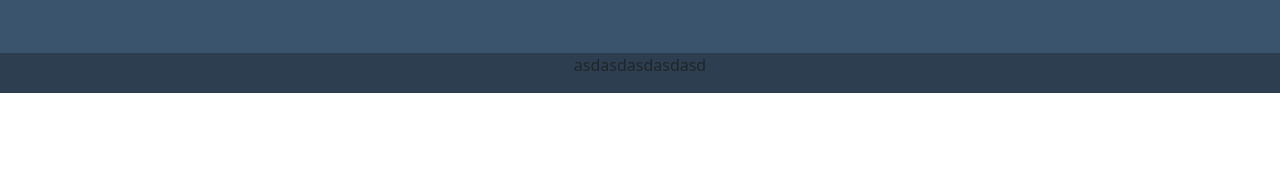
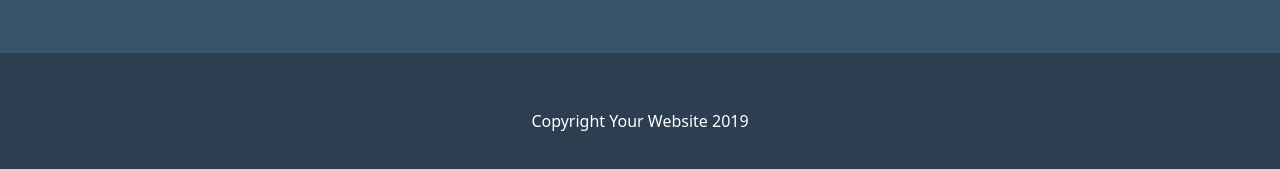
Before and after one commit to Giovanni-Palmitessa/html-css-bootstrap-freelancer, a plain HTML site: page index.html in a window 1280 px wide. Shown: the part 2329-2498 px from the top of the page. Before the commit the page ends 2422 px from the top, so only its background shows below. Drawn offline with nearby package versions, Linux system fonts and the light colour scheme.

Commit message:
complete footer bottom

```diff
--- a/assets/style.css
+++ b/assets/style.css
@@ -54,4 +54,6 @@ nav{
 
 .footer-bottom{
     background-color: #2C3E50;
+    padding-top: 56px;
+    padding-bottom: 56px;
 }
--- a/index.html
+++ b/index.html
@@ -233,10 +233,10 @@
         </section>
 
         <section class="footer-bottom">
-            <div class="container container-md">
-                <div class="row text-center">
+            <div class="container">
+                <div class="row text-center text-white">
                     <div class="col-12">
-                        <p>asdasdasdasdasd</p>
+                        <p>Copyright Your Website 2019</p>
                     </div>
                 </div>
             </div>
```
